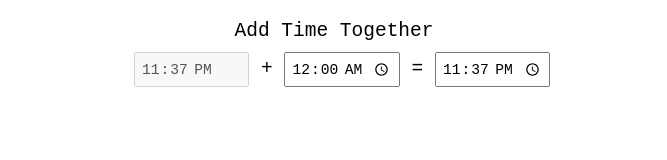
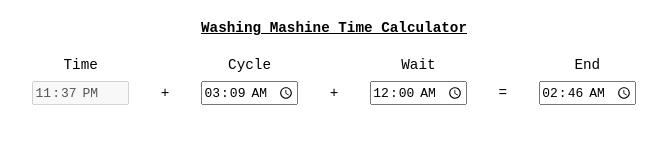
Before and after one commit to xxd-dev/timeadd, a plain HTML site: page index.html in a window 1280 px wide. Shown: the whole page, without its empty margins (306-973 px from the left). Drawn offline with Linux system fonts and the light colour scheme.

Commit message:
Update index.html

```diff
--- a/index.html
+++ b/index.html
@@ -3,37 +3,78 @@
 <head>
     <meta charset="UTF-8">
     <meta name="viewport" content="width=device-width, initial-scale=1.0">
-    <title>Time Adder with Editable Output</title>
+    <title>Washing Mashine Time Calculator</title>
     <style>
         body {
             font-family: Arial, sans-serif;
             margin: 20px;
         }
+        input {
+            margin: 0;
+            padding: 0;
+            text-align: center;
+            font-family: monospace;
+            font-size: 1em;
+        }
+        pre {
+            font-size: 1.1em;
+        }
         .container {
-            max-width: 400px;
             margin: auto;
             text-align: center;
         }
-        input {
-            margin: 10px 0;
-            padding: 5px;
-            font-size: .75em;
-            justify-content: center;
+        .table {
+            display: table;
+            width: 100%;
+            max-width: 40em;
+            margin: 0 auto;
         }
-        pre {
-            font-size: 1.5em;
-            margin-top: 20px;
+
+        .row {
+            display: table-row;
+        }
+
+        .cell {
+            display: table-cell;
+            padding: 0;
+            border: none;
+            text-align: center;
+            vertical-align: middle;
+            max-height: 1em;
+            line-height: 0;
+        }
+        .header-row .header-cell {
+            display: table-cell;
+            width: 100%;
+            font-weight: bold;
+            background-color: #f0f0f0;
         }
     </style>
 </head>
 <body>
     <div class="container">
-        <pre>Add Time Together
-<input type="time" id="current-time" step="900" disabled> + <input type="time" id="user-time" step="900" value="00:00"> = <input type="time" id="sum-time" step="900"></pre>
-        <!-- Input for "Current Time" -->
-
+        <pre><b><u>Washing Mashine Time Calculator</u></b></pre>
     </div>
-
+    <div class="table">
+        <div class="row">
+            <div class="cell"><pre>Time</pre></div>
+            <div class="cell"><pre> </pre></div>
+            <div class="cell"><pre>Cycle</pre></div>
+            <div class="cell"><pre> </pre></div>
+            <div class="cell"><pre>Wait</pre></div>
+            <div class="cell"><pre> </pre></div>
+            <div class="cell"><pre>End</pre></div>
+        </div>
+        <div class="row">
+            <div class="cell"><input type="time" id="current-time" step="900" disabled></div>
+            <div class="cell"><pre> + </pre></div>
+            <div class="cell"><input type="time" id="cycle-length" step="900" value="03:09"></div>
+            <div class="cell"><pre> + </pre></div>
+            <div class="cell"><input type="time" id="user-time" step="900" value="00:00"></div>
+            <div class="cell"><pre> = </pre></div>
+            <div class="cell"><input type="time" id="sum-time" step="900"></div>
+        </div>
+</div>
     <script>
         // Function to get the current real-time as an object {hours, minutes}
         function getCurrentTime() {
@@ -49,9 +90,9 @@
         }
 
         // Function to add two times together
-        function addTimes(current, user) {
-            let totalHours = current.hours + user.hours;
-            let totalMinutes = current.minutes + user.minutes;
+        function addTimes(current, user, wash) {
+            let totalHours = current.hours + user.hours + wash.hours;
+            let totalMinutes = current.minutes + user.minutes +  wash.minutes;
 
             // Handle minute overflow
             if (totalMinutes >= 60) {
@@ -69,7 +110,8 @@
         function updateSumTime() {
             const currentTime = getTimeFromInput('current-time');
             const userTime = getTimeFromInput('user-time');
-            const summedTime = addTimes(currentTime, userTime);
+            const washTime = getTimeFromInput('cycle-length');
+            const summedTime = addTimes(currentTime, userTime, washTime);
 
             // Set the summed time input field
             document.getElementById('sum-time').value = `${String(summedTime.hours).padStart(2, '0')}:${String(summedTime.minutes).padStart(2, '0')}`;
@@ -79,8 +121,9 @@
         function updateUserTime() {
             const currentTime = getTimeFromInput('current-time');
             const sumTime = getTimeFromInput('sum-time');
-            let userHours = sumTime.hours - currentTime.hours;
-            let userMinutes = sumTime.minutes - currentTime.minutes;
+            const washTime = getTimeFromInput('cycle-length');
+            let userHours = sumTime.hours - currentTime.hours - washTime.hours;
+            let userMinutes = sumTime.minutes - currentTime.minutes - washTime.minutes;
 
             // Handle underflow of minutes
             if (userMinutes < 0) {
@@ -106,9 +149,11 @@
         // Set event listeners for inputs
         document.getElementById('user-time').addEventListener('input', updateSumTime);
         document.getElementById('sum-time').addEventListener('input', updateUserTime);
+        document.getElementById('cycle-length').addEventListener('input', updateSumTime);
 
         // Initialize: Set current time and initial sum on page load
-        setInterval(updateCurrentTimeDisplay, 1000);  // Update the current time every second
+        updateCurrentTimeDisplay();
+        setInterval(updateCurrentTimeDisplay, 100);  // Update the current time every second
     </script>
 </body>
 </html>
```
